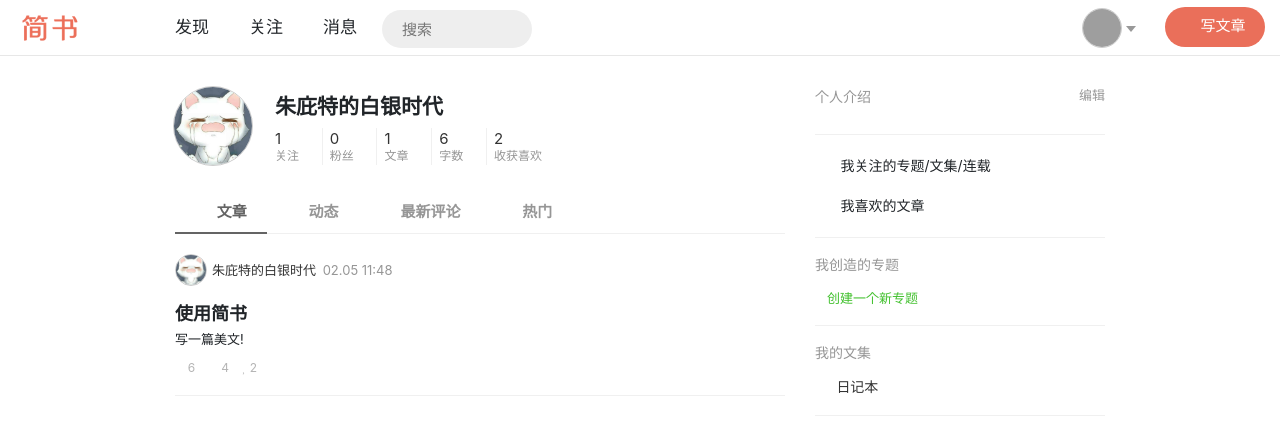
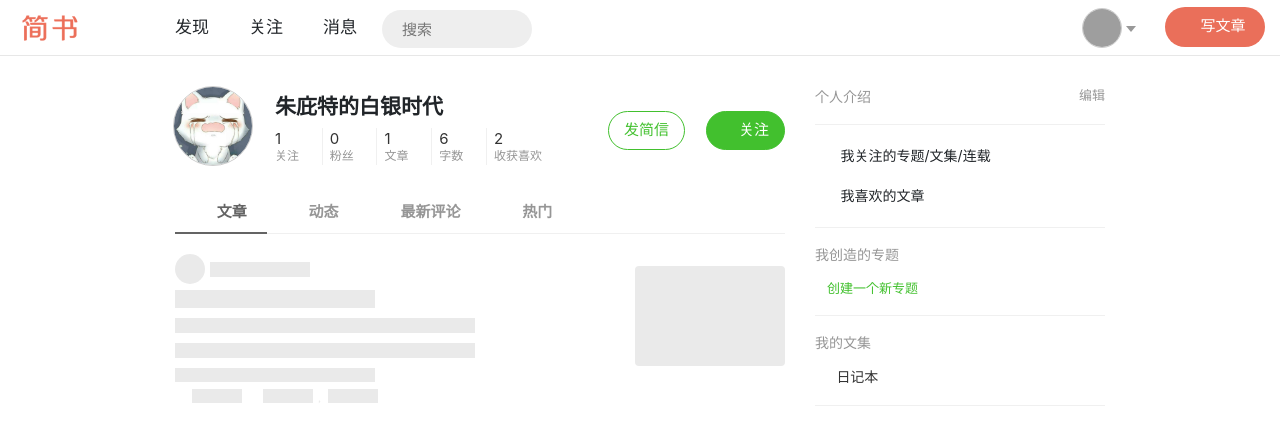
Before and after one commit to DaileyDong/jianshu, a Nuxt app: page /u/123 in a window 1280 px wide. Shown: the top 442 px of the page. Built offline with nearby package versions, Linux system fonts and the light colour scheme; grey boxes are pictures that could not be loaded; a web font is replaced by a local one.

Commit message:
完成个人页的编辑和新专题

```diff
--- a/components/MyHeader.vue
+++ b/components/MyHeader.vue
@@ -4,7 +4,7 @@
  <div class=" width-limit">
      <!--logo-->
      <nuxt-link to="/" class="nav-logo" >
-         <img src="../assets/img/nav-logo.png"  alt="logo">
+         <img src="~assets/img/nav-logo.png"  alt="logo">
      </nuxt-link>
      <!--写文章-->
      <nuxt-link to="/create" class="btn write-btn" >
@@ -17,7 +17,7 @@
      <div  class="user"  @mouseover="userShow=true" @mouseleave="userShow=false">
          <div class="drop-down">
              <nuxt-link to="/u/123" class="avatar">
-             <img src="../assets/img/user.jpg" alt="user">
+             <img src="~assets/img/user.jpg" alt="user">
              </nuxt-link>
          </div>
          <div class="drop-menu" v-show="userShow">
--- a/pages/u/_id.vue
+++ b/pages/u/_id.vue
@@ -8,7 +8,7 @@
                  <nuxt-link to="/u/123" class="avatar">
                  <img src="../../static/89731766ca20.jpg" alt="">
                  </nuxt-link>
-                 <div class="title">
+                 <div class="title" >
                   <nuxt-link to="/u/123" class="name">朱庇特的白银时代</nuxt-link>
                  </div>
                  <div class="info">
@@ -55,6 +55,8 @@
                       </li>
                   </ul>
                  </div>
+                 <button class="simpleMail">发简信</button>
+                 <button :class="buttonClass"  @mouseover="followOver1" @mouseout="followOut1" @click="followBtn1"><i :class="iconName"></i><span ref="buttons">关注</span></button>
              </div>
              <div id="outer-container">
                  <ul class="trigger-menu">
@@ -66,8 +68,25 @@
                      </li>
                  </ul>
                  <div id="list-container">
+                     <!--缓冲动画-->
+                      <div class="buffer" v-if="num==0?true:false">
+                        <div class="info">
+                          <div class="avatar"></div>
+                          <div class="title"></div>
+                        </div>
+                        <div class="line-one"></div>
+                         <div class="line-two"></div>
+                         <div class="line-three"></div>
+                         <div class="line-four"></div>
+                         <div class="comment">
+                          <i class="fa fa-eye"></i><span></span>
+                           <i class="fa fa-comment"></i><span></span>
+                          <i class="fa fa-heart"></i><span></span>
+                         </div>
+                         <div class="pic"></div>
+                      </div>
                      <!--文章列表模块-->
-                     <ul class="note-list" v-if="num==0?true:false">
+                     <ul class="note-list" v-if="false">
                        <li>
                          <div class="content">
                            <div class="author">
@@ -250,7 +269,7 @@
                                 <div class="follow-detail">
                                     <div class="info">
                                        <a href="javascript:void(0)" class="avatar-collection">
-                                           <img src="../../assets/img/user.jpg" alt="">
+                                           <img src="~assets/img/user.jpg" alt="">
                                         </a>
                                         <a href="javascript:void(0)" class="is_follow" ref="aFollow"  @click="followBtn" @mouseover="followOver" @mouseout="followOut">
                                             <i :class="icons" class="fa"></i>
@@ -370,21 +389,28 @@
           </div>
           <div class="col-4 aside clearfix" >
               <div class="title">个人介绍</div>
-              <a href="javascript:void(0)" class="function-btn">
+              <a href="javascript:void(0)" class="function-btn" @click="proFileEdit=true">
                   <i class="fa fa-pencil"></i>
                   编辑
               </a>
+              <form  method="post" class="profile-edit" v-if="proFileEdit">
+                <textarea>
+                </textarea>
+                <button>保存</button>
+                <a href="javascript:void(0)" @click="proFileEdit=false">取消</a>
+              </form>
+
               <div class="description">
               </div>
               <ul class="user-dynamic">
                   <li>
-                      <nuxt-link to="/u/123/subscription">
+                      <nuxt-link to="u/liked_notes">
                       <i class="fa fa-th-large"></i>
                       <span>我关注的专题/文集/连载</span>
                       </nuxt-link>
                   </li>
                   <li>
-                     <nuxt-link to="/u/123/liked_notes">
+                     <nuxt-link to="/u/liked_notes">
                       <i class="fa fa-heart-o"></i>
                       <span>我喜欢的文章</span>
                       </nuxt-link>
@@ -441,8 +467,11 @@
           title: "热门"
         }
       ],
-      icons:'fa-check',
-      num:0,
+      icons: "fa-check",
+      num: 0,
+      proFileEdit: false,
+      iconName: "fa fa-plus",
+      buttonClass: "btn-hollow"
     };
   },
   methods: {
@@ -451,33 +480,56 @@
         value.className = "";
       });
       this.$refs.triggers[i].className = "trigger_active";
-      this.num=i;
+      this.num = i;
     },
-    followBtn(){
-     if(this.$refs.followed.innerHTML=='取消关注'){
-     this.icons="fa-plus";
-     this.$refs.followed.innerHTML="关注";
-     this.$refs.aFollow.className='no_follow';
-     }else if(this.$refs.followed.innerHTML=='关注'){
-     this.icons="fa-check";
-     this.$refs.followed.innerHTML="已关注";
-     this.$refs.aFollow.className='is_follow';
-     }
+    followBtn() {
+      if (this.$refs.followed.innerHTML == "取消关注") {
+        this.icons = "fa-plus";
+        this.$refs.followed.innerHTML = "关注";
+        this.$refs.aFollow.className = "no_follow";
+      } else if (this.$refs.followed.innerHTML == "关注") {
+        this.icons = "fa-check";
+        this.$refs.followed.innerHTML = "已关注";
+        this.$refs.aFollow.className = "is_follow";
+      }
     },
-    followOver(){
-    if(this.$refs.followed.innerHTML=='已关注'){
-     this.icons='fa-times';
-     this.$refs.followed.innerHTML="取消关注";
-     }
+    followOver() {
+      if (this.$refs.followed.innerHTML == "已关注") {
+        this.icons = "fa-times";
+        this.$refs.followed.innerHTML = "取消关注";
+      }
     },
-    followOut(){
-    if(this.$refs.followed.innerHTML=='取消关注'){
-    this.icons='fa-check';
-     this.$refs.followed.innerHTML="已关注";
-     }
+    followBtn1() {
+      if (this.$refs.buttons.innerHTML == "取消关注") {
+        this.$refs.buttons.innerHTML = "关注";
+        this.iconName = "fa fa-plus";
+        this.buttonClass = "btn-hollow";
+      } else if (this.$refs.buttons.innerHTML == "关注") {
+        this.iconName = "fa fa-check";
+        this.$refs.buttons.innerHTML = "已关注";
+        this.buttonClass = "btn-active";
+      }
+    },
+    followOver1() {
+      if (this.$refs.buttons.innerHTML == "已关注") {
+        this.iconName = "fa fa-times";
+        this.$refs.buttons.innerHTML = "取消关注";
+      }
+    },
+    followOut1() {
+      if (this.$refs.buttons.innerHTML == "取消关注") {
+        this.iconName = "fa fa-check";
+        this.$refs.buttons.innerHTML = "已关注";
+      }
+    },
+    followOut() {
+      if (this.$refs.followed.innerHTML == "取消关注") {
+        this.icons = "fa-check";
+        this.$refs.followed.innerHTML = "已关注";
+      }
     }
   },
-  mounted(){
+  mounted() {
     this.$refs.triggers[0].className = "trigger_active";
   },
   components: {
@@ -487,6 +539,96 @@
 </script>
 
 <style scoped>
+.buffer {
+  color: #eaeaea;
+}
+.buffer .info .avatar {
+  width: 30px;
+  height: 30px;
+  display: inline-block;
+  background-color: #eaeaea;
+  border-radius: 50%;
+}
+.buffer .info .title {
+  position: relative;
+  top: -7px;
+  width: 100px;
+  height: 15px;
+  margin-left: 5px;
+  display: inline-block;
+  background-color: #eaeaea;
+}
+.buffer .line-one {
+  width: 200px;
+  height: 18px;
+  background-color: #eaeaea;
+  margin-bottom: 10px;
+}
+.buffer .line-two {
+  width: 250px;
+  height: 15px;
+  background-color: #eaeaea;
+  margin-bottom: 10px;
+  animation: lengthActive1 0.5s ease alternate-reverse infinite;
+}
+.buffer .line-three {
+  width: 400px;
+  height: 15px;
+  background-color: #eaeaea;
+  margin-bottom: 10px;
+  animation: lengthActive2 0.5s ease alternate infinite;
+}
+.buffer .line-four {
+  height: 14px;
+  width: 100px;
+  background-color: #eaeaea;
+  animation: lengthActive3 0.5s ease alternate infinite;
+}
+.buffer .comment i {
+  font-size: 15px;
+  vertical-align: middle;
+  margin-right: 5px;
+}
+.buffer .comment span {
+  width: 50px;
+  height: 14px;
+  display: inline-block;
+  vertical-align: middle;
+  margin-right: 5px;
+  background-color: #eaeaea;
+}
+.buffer .pic {
+  float: right;
+  width: 150px;
+  height: 100px;
+  margin-top: -140px;
+  background-color: #eaeaea;
+  border-radius: 4px;
+}
+@keyframes lengthActive1 {
+  0% {
+    width: 250px;
+  }
+  100% {
+    width: 300px;
+  }
+}
+@keyframes lengthActive2 {
+  0% {
+    width: 300px;
+  }
+  100% {
+    width: 400px;
+  }
+}
+@keyframes lengthActive3 {
+  0% {
+    width: 200px;
+  }
+  100% {
+    width: 100px;
+  }
+}
 .person {
   overflow-x: hidden;
 }
@@ -526,8 +668,8 @@
   border-right: 1px solid #f0f0f0;
   color: #969696;
 }
-.person .main .main-top .info ul li:last-of-type .meta-block{
-	border: none;
+.person .main .main-top .info ul li:last-of-type .meta-block {
+  border: none;
 }
 .person .main .main-top .info ul p {
   margin-bottom: -3px;
@@ -536,6 +678,46 @@
 }
 .person .main .main-top .info ul .meta-block i {
   margin-left: 3px;
+}
+.person .main .main-top .simpleMail{
+  float: right;
+   margin-top: -60px;
+   margin-right: 100px;
+  outline: none;
+  padding: 7px 15px;
+  font-size: 15px;
+  color: #42c02e;
+  border-radius: 40px;
+  background-color: #fff;
+  border: 1px solid #42c02e;
+  cursor: pointer;
+}
+.person .main .main-top .btn-hollow {
+  float: right;
+  margin-top: -60px;
+  outline: none;
+  padding: 7px 15px;
+  font-size: 15px;
+  border-radius: 40px;
+  background-color: #42c02e;
+  color: #fff;
+  border: 1px solid #42c02e;
+  cursor: pointer;
+}
+.btn-active {
+  float: right;
+  margin-top: -60px;
+  outline: none;
+  padding: 7px;
+  font-size: 15px;
+  border-radius: 40px;
+  background-color: #fff;
+  color: #8c8c8c;
+  border: 1px solid #c1c1c1;
+  cursor: pointer;
+}
+.person .main .main-top button i {
+  margin-right: 5px;
 }
 .trigger-menu {
   margin-bottom: 20px !important;
@@ -648,16 +830,15 @@
   line-height: 20px;
 }
 .note-list .origin-author {
-  margin-bottom: 5px;
   display: inline;
 }
-.note-list .meta>a {
+.note-list .meta > a {
   margin-right: 10px;
-  color:#b4b4b4!important;
+  color: #b4b4b4 !important;
 }
 .note-list .meta span {
   margin-right: 10px;
-  color: #b4b4b4!important;
+  color: #b4b4b4 !important;
 }
 
 .note-list .liketitle {
@@ -753,6 +934,42 @@
   font-size: 14px;
   color: #969696;
 }
+.person .aside .profile-edit {
+  margin: 0 0 20px;
+  display: block;
+}
+.person .aside .profile-edit textarea {
+  margin-bottom: 5px;
+  width: 100%;
+  height: 125px;
+  padding: 5px 10px;
+  font-size: 14px;
+  background-color: hsla(0, 0%, 71%, 0.1);
+  border: 1px solid #c8c8c8;
+  border-radius: 4px;
+  resize: none;
+  outline: none;
+}
+.person .aside .profile-edit button {
+  padding: 0;
+  margin: 0;
+  padding: 5px 20px;
+  font-size: 14px;
+  border-radius: 40px;
+  color: #42c02e;
+  background-color: #fff;
+  border: 1px solid rgba(59, 194, 29, 0.7);
+  outline: none;
+  cursor: pointer;
+}
+.person .aside .profile-edit a {
+  margin-left: 10px;
+  font-size: 14px;
+  color: #969696 !important;
+}
+.person .aside .profile-edit a:hover {
+  color: #000 !important;
+}
 .person .aside .function-btn {
   float: right;
   font-size: 13px;
@@ -763,7 +980,7 @@
 }
 .person .aside .description {
   position: relative;
-  margin: 32px 0 16px 0;
+  margin: 22px 0 16px 0;
   padding: 0 0 16px;
   border-bottom: 1px solid #f0f0f0;
 }
--- a/pages/u/liked_notes.vue
+++ b/pages/u/liked_notes.vue
@@ -6,7 +6,7 @@
           <div class="col-8 main" >
              <div class="main-top">
                  <nuxt-link to="/u/123" class="avatar">
-                 <img src="../../static/89731766ca20.jpg" alt="">
+                 <img src="~static/89731766ca20.jpg" alt="">
                  </nuxt-link>
                  <div class="title">
                   <nuxt-link to="/u/123" class="name">朱庇特的白银时代</nuxt-link>
@@ -92,7 +92,7 @@
                       <div class="content">
                           <div class="author">
                               <nuxt-link to="/u/123" class="avatar">
-                              <img src="../../assets/img/user.jpg" alt="">
+                              <img src="~assets/img/user.jpg" alt="">
                               </nuxt-link>
                               <div class="info">
                                   <nuxt-link to="/u/123" class="nickname">草根女王的简爱</nuxt-link>
@@ -121,12 +121,12 @@
                     </li>
                     <li class="have-img">
                        <nuxt-link to="/p/123" class="wrap-img">
-                       <img src="../../static/shou1.jpg" alt="" >
+                       <img src="~static/shou1.jpg" alt="" >
                        </nuxt-link>
                       <div class="content">
                           <div class="author">
                               <nuxt-link to="/u/123" class="avatar">
-                              <img src="../../assets/img/user.jpg" alt="">
+                              <img src="~assets/img/user.jpg" alt="">
                               </nuxt-link>
                               <div class="info">
                                   <nuxt-link to="/u/123" class="nickname">关土</nuxt-link>
@@ -159,24 +159,30 @@
           </div>
           <div class="col-4 aside clearfix" >
               <div class="title">个人介绍</div>
-              <a href="javascript:void(0)" class="function-btn">
+              <a href="javascript:void(0)" class="function-btn" @click="proFileEdit=true">
                   <i class="fa fa-pencil"></i>
                   编辑
               </a>
+                 <form  method="post" class="profile-edit" v-if="proFileEdit">
+                <textarea>
+                </textarea>
+                <button>保存</button>
+                <a href="javascript:void(0)" @click="proFileEdit=false">取消</a>
+              </form>
               <div class="description">
               </div>
               <ul class="user-dynamic">
                   <li>
-                      <nuxt-link to="/u/123/subscription">
+                      <a href="javascript:void" @click="switchBtn">
                       <i class="fa fa-th-large"></i>
                       <span>我关注的专题/文集/连载</span>
-                      </nuxt-link>
+                      </a>
                   </li>
                   <li>
-                     <nuxt-link to="/u/123/liked_notes">
+                     <a href="javascript:void(0)" @click="switchBtn2">
                       <i class="fa fa-heart-o"></i>
                       <span>我喜欢的文章</span>
-                      </nuxt-link>
+                      </a>
                   </li>
               </ul>
               <!--专题和文集-->
@@ -214,6 +220,7 @@
   data() {
     return {
       num:1,
+      proFileEdit:false,
       triggers: ["关注的专题/文集/连载 6", "喜欢的文章 4"],
       notes: [
         {
@@ -257,7 +264,17 @@
         this.$refs["a" + value][0].innerHTML = "已关注";
         this.$refs.followsProject[value].lastChild.firstChild.className ="fa fa-check";
       }
-    }
+    },
+    switchBtn(){
+      this.num=0;
+      this.$refs.triggers[0].className = 'trigger_active';
+      this.$refs.triggers[1].className='';
+    },
+    switchBtn2(){
+      this.num=1;
+      this.$refs.triggers[1].className = 'trigger_active';
+      this.$refs.triggers[0].className='';
+    },
   },
   mounted() {
     this.$refs.triggers[1].className = "trigger_active";
@@ -507,6 +524,42 @@
   font-size: 14px;
   color: #969696;
 }
+.person .aside .profile-edit{
+  margin: 0 0 20px;
+  display:block;
+}
+.person .aside .profile-edit textarea{
+    margin-bottom: 5px;
+    width: 100%;
+    height: 125px;
+    padding: 5px 10px;
+    font-size: 14px;
+    background-color: hsla(0,0%,71%,.1);
+    border: 1px solid #c8c8c8;
+    border-radius: 4px;
+    resize: none;
+    outline: none;
+}
+.person .aside .profile-edit button{
+  padding: 0;
+  margin: 0;
+  padding: 5px 20px;
+  font-size: 14px;
+  border-radius: 40px;
+  color: #42c02e;
+  background-color: #fff;
+ border: 1px solid rgba(59,194,29,.7);
+  outline: none;
+  cursor: pointer;
+}
+.person .aside .profile-edit a{
+  margin-left: 10px;
+  font-size: 14px;
+  color: #969696!important;
+}
+.person .aside .profile-edit a:hover{
+  color: #000!important;
+}
 .person .aside .function-btn {
   float: right;
   font-size: 13px;
```
